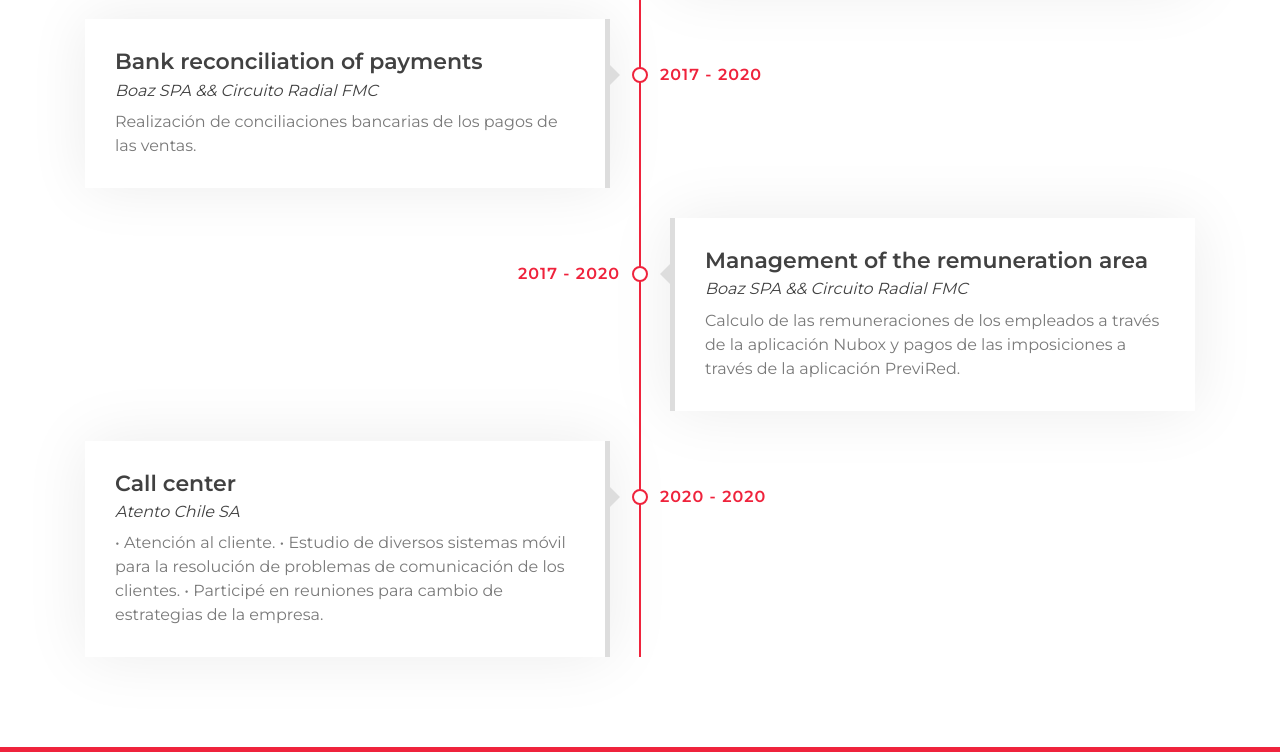
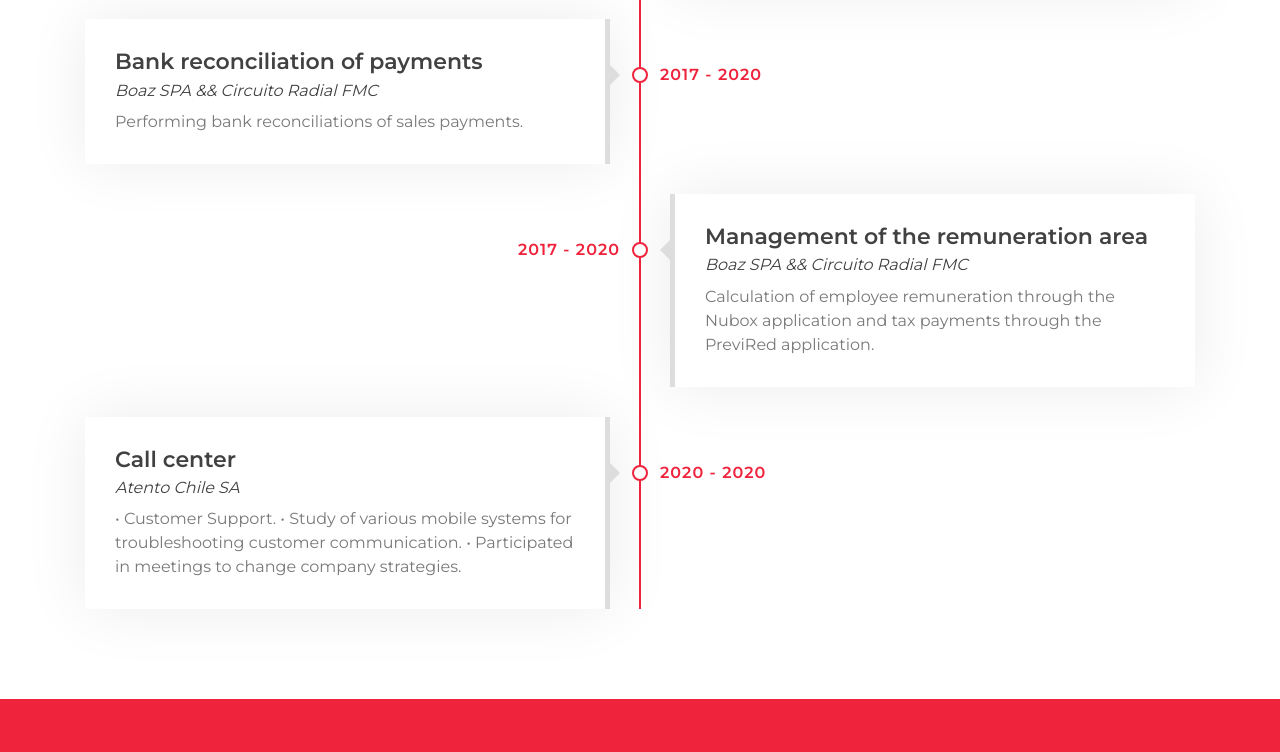
Before and after one commit to clissmancamacho/landing-page-ana, a website with bundled scripts: page index.html in a window 1280 px wide. Shown: the part 2330-3082 px from the top of the page. Built offline with nearby package versions, Linux system fonts and the light colour scheme.

```diff
--- a/index.html
+++ b/index.html
@@ -280,7 +280,7 @@
               <h2>Bank reconciliation of payments</h2>
               <h4>Boaz SPA && Circuito Radial FMC</h4>
               <p>
-                Realización de conciliaciones bancarias de los pagos de las ventas.
+                Performing bank reconciliations of sales payments.
               </p>
             </div>
           </div>
@@ -293,8 +293,8 @@
               <h2>Management of the remuneration area</h2>
               <h4>Boaz SPA && Circuito Radial FMC</h4>
               <p>
-                Calculo de las remuneraciones de los empleados a través de la aplicación Nubox
-                y pagos de las imposiciones a través de la aplicación PreviRed.
+                Calculation of employee remuneration through the Nubox application
+                and tax payments through the PreviRed application.
               </p>
             </div>
           </div>
@@ -304,10 +304,10 @@
               <h2>Call center</h2>
               <h4>Atento Chile SA</h4>
               <p>
-                • Atención al cliente.
-                • Estudio de diversos sistemas móvil para la resolución de problemas de
-                comunicación de los clientes.
-                • Participé en reuniones para cambio de estrategias de la empresa.
+                • Customer Support.
+                • Study of various mobile systems for troubleshooting
+                customer communication.
+                • Participated in meetings to change company strategies.
               </p>
             </div>
           </div>
```
